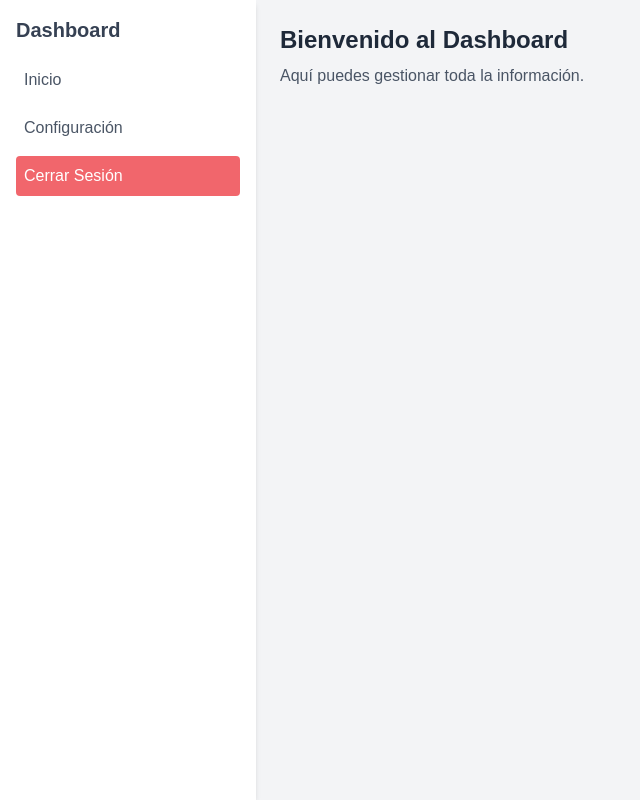
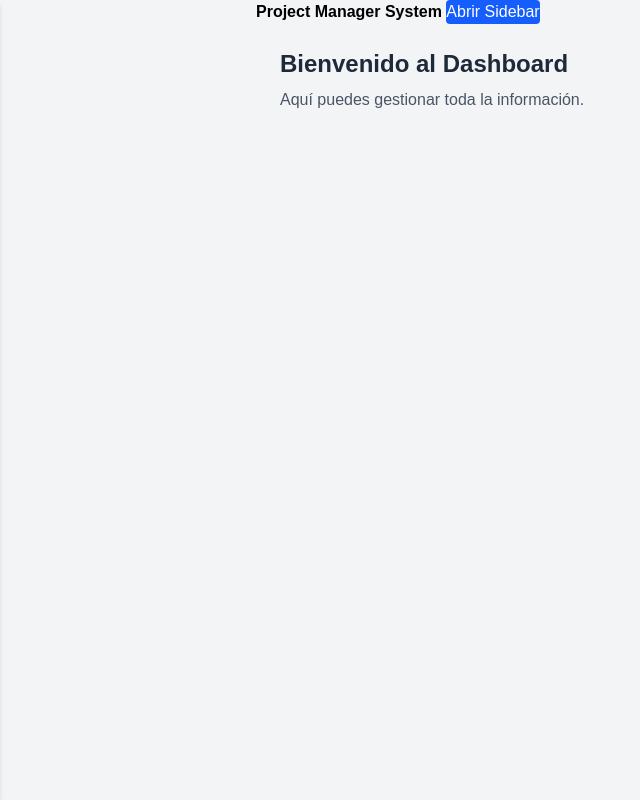
Before and after one commit to rodlemus/project-manager-sys, a Next.js app: page /home in a window 1280 px wide. Shown: the whole page, without its empty margins (0-640 px from the left). Built offline with nearby package versions, Linux system fonts and the light colour scheme.

Commit message:
sidebar funcionamiento

```diff
--- a/src/app/home/page.tsx
+++ b/src/app/home/page.tsx
@@ -1,41 +1,20 @@
-import Link from "next/link";
+import { CustomSidebar } from "@/custom-components/Sidebar/CustomSidebar";
+import { SidebarProvider } from "@/custom-components/Sidebar/SidebarProvider";
+import SidebarToggle from "@/custom-components/Sidebar/SidebarToggle";
 
 export default function Home() {
   return (
+    <SidebarProvider>
       <div className="flex min-h-screen bg-gray-100">
         {/* Sidebar */}
-      <aside className="w-64 bg-white shadow-md p-4">
-        <h1 className="text-xl font-bold text-gray-700">Dashboard</h1>
-        <nav className="mt-4">
-          <ul className="space-y-2">
-            <li>
-              <a
-                href="#"
-                className="block p-2 text-gray-600 hover:bg-gray-200 rounded"
-              >
-                Inicio
-              </a>
-            </li>
-            <li>
-              <a
-                href="#"
-                className="block p-2 text-gray-600 hover:bg-gray-200 rounded"
-              >
-                Configuración
-              </a>
-            </li>
-            <li>
-              <Link
-                href="/auth/logout"
-                className="block p-2 text-white hover:bg-red-600/40 rounded bg-red-600/60"
-              >
-                Cerrar Sesión
-              </Link>
-            </li>
-          </ul>
-        </nav>
-      </aside>
-
+        <CustomSidebar />
+        <div>
+          <div>
+            <span className="text-black font-semibold">
+              Project Manager System
+            </span>{" "}
+            <SidebarToggle></SidebarToggle>
+          </div>
           {/* Main Content */}
           <main className="flex-1 p-6">
             <h2 className="text-2xl font-semibold text-gray-800">
@@ -46,5 +25,7 @@ export default function Home() {
             </p>
           </main>
         </div>
+      </div>
+    </SidebarProvider>
   );
 }
--- /dev/null
+++ b/src/custom-components/Sidebar/CustomSidebar.tsx
@@ -0,0 +1,40 @@
+"use client";
+import Link from "next/link";
+import { useSidebar } from "./SidebarProvider";
+
+export function CustomSidebar() {
+  const ctx = useSidebar();
+  return (
+    <aside className={`w-64 bg-white shadow-md p-4 ${ctx?.isOpen ? "translate-x-0" : "d-none -translate-x-full"}`}>
+      <h1 className="text-xl font-bold text-gray-700">Dashboard</h1>
+      <nav className="mt-4">
+        <ul className="space-y-2">
+          <li>
+            <a
+              href="#"
+              className="block p-2 text-gray-600 hover:bg-gray-200 rounded"
+            >
+              Inicio
+            </a>
+          </li>
+          <li>
+            <a
+              href="#"
+              className="block p-2 text-gray-600 hover:bg-gray-200 rounded"
+            >
+              Configuración
+            </a>
+          </li>
+          <li>
+            <Link
+              href="/auth/logout"
+              className="block p-2 text-white hover:bg-red-600/40 rounded bg-red-600/60"
+            >
+              Cerrar Sesión
+            </Link>
+          </li>
+        </ul>
+      </nav>
+    </aside>
+  );
+}
--- /dev/null
+++ b/src/custom-components/Sidebar/SidebarProvider.tsx
@@ -0,0 +1,24 @@
+"use client";
+
+import { createContext, ReactNode, useContext, useState } from "react";
+
+interface SidebarContextType {
+  isOpen: boolean;
+  setIsOpen: (isOpen: boolean) => void;
+}
+
+const SidebarContext = createContext<SidebarContextType | null>(null);
+
+export function SidebarProvider({ children }: { children: ReactNode }) {
+  const [isOpen, setIsOpen] = useState(false);
+
+  return (
+    <SidebarContext.Provider value={{ isOpen, setIsOpen }}>
+      {children}
+    </SidebarContext.Provider>
+  );
+}
+
+export function useSidebar() {
+  return useContext(SidebarContext);
+}
--- /dev/null
+++ b/src/custom-components/Sidebar/SidebarToggle.tsx
@@ -0,0 +1,15 @@
+"use client"
+import { useSidebar } from "./SidebarProvider";
+
+export default function SidebarToggle() {
+  const ctx = useSidebar();
+
+  return (
+    <button
+      onClick={() => ctx?.setIsOpen(!ctx.isOpen)}
+      className="bg-blue-600 text-white rounded"
+    >
+      {ctx?.isOpen ? "Cerrar" : "Abrir"} Sidebar
+    </button>
+  );
+}
--- a/src/utils/supabase/middleware.ts
+++ b/src/utils/supabase/middleware.ts
@@ -39,6 +39,7 @@ export async function updateSession(request: NextRequest) {
     data: { user },
   } = await supabase.auth.getUser();
 
+  console.log(user)
   if (
     !user &&
     !request.nextUrl.pathname.startsWith("/auth/signin") &&
```
Lines whose indentation alone changed are shown as unchanged.
